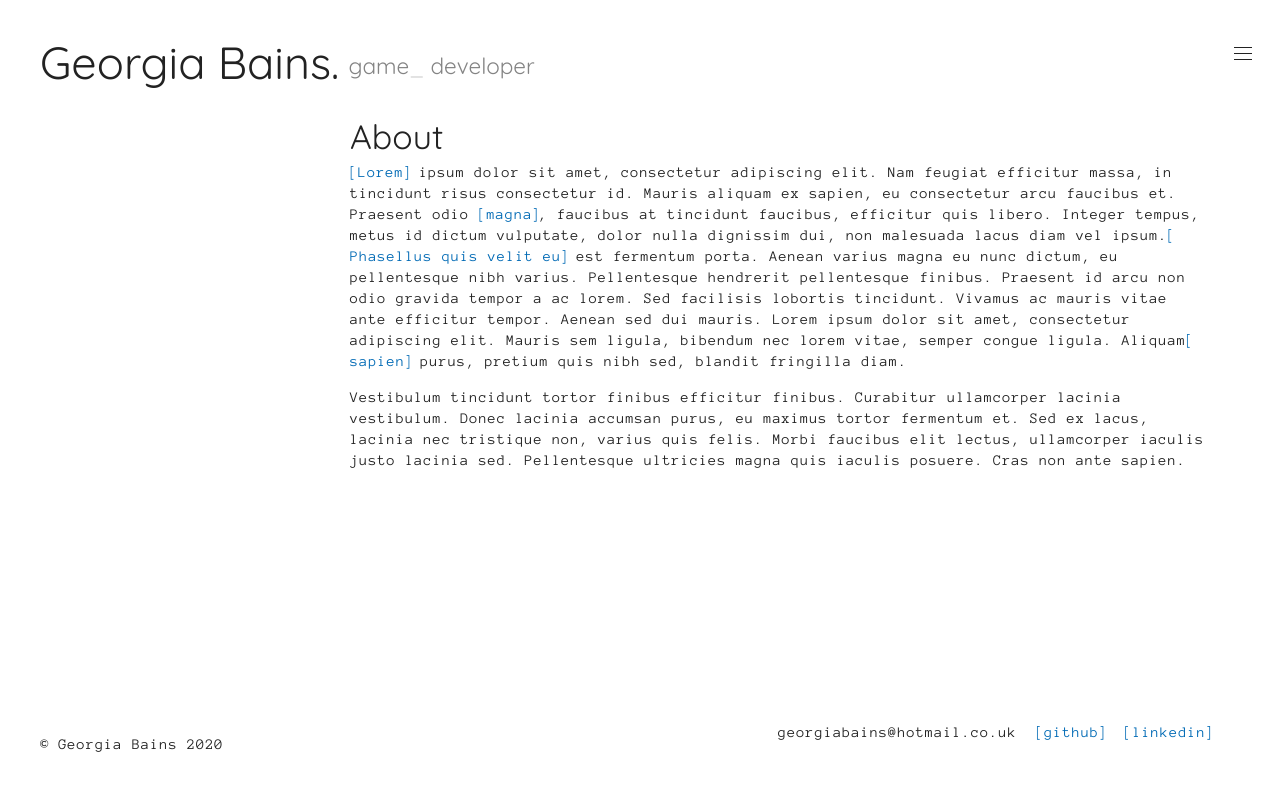
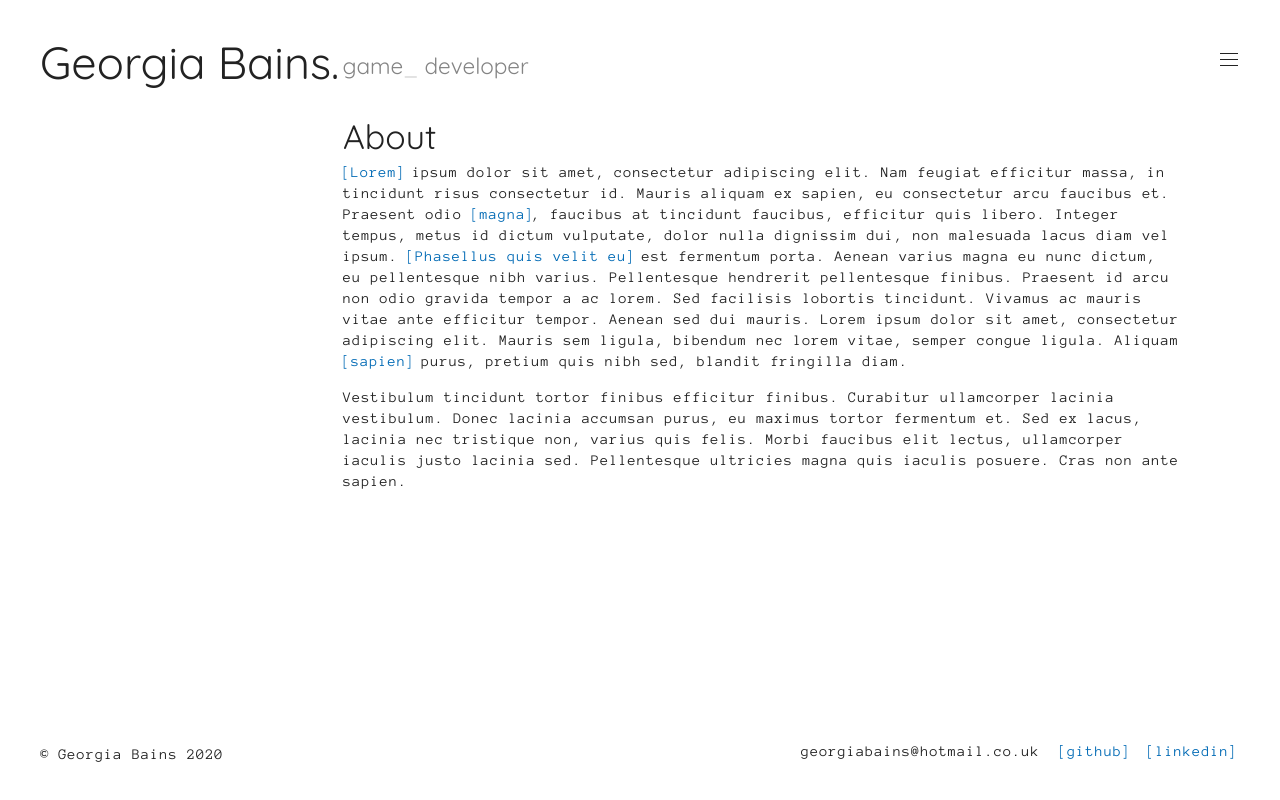
Before and after one commit to georgiabains/new_portfolio, a PHP site: page /about.php in a window 1280 px wide. Run offline with PHP 8.4, Linux system fonts and the light colour scheme; some libraries are stand-ins or nearby versions.

Commit message:
Added box-sizing:border-box; to all elements. Updated all margin/width/height calculations.

```diff
--- a/css/about.css
+++ b/css/about.css
@@ -1,5 +1,5 @@
 main section.about {
   margin-top: 20px;
-  min-height: calc(100vh - 219px); }
+  min-height: calc(100vh - 200px); }
 
 /*# sourceMappingURL=about.css.map */
--- a/css/styles.css
+++ b/css/styles.css
@@ -1,6 +1,14 @@
 @import url("https://fonts.googleapis.com/css?family=Anonymous Pro:400,700|Quicksand:400,700&display=swap");
 @import url("https://fonts.googleapis.com/css?family=Anonymous Pro:400,700|Quicksand:400,700&display=swap");
 @import url("https://fonts.googleapis.com/css?family=Anonymous Pro:400,700|Quicksand:400,700&display=swap");
+html {
+  box-sizing: border-box; }
+
+* {
+  box-sizing: inherit; }
+  *::before, *::after {
+    box-sizing: inherit; }
+
 body {
   margin: 0;
   padding: 0;
@@ -156,15 +164,23 @@ main section#list-of-projects .project-container {
 
 main {
   top: 0;
-  width: calc(75% - 103px);
-  margin-left: calc(25% + 30px);
-  padding: 0 53px 0 0; }
+  width: 75%;
+  margin-left: 25%;
+  padding: 0 100px 0 23px; }
   main section#list-of-projects .project-container .project:last-child {
     margin: 120px 0 60px 0; }
 
 footer .footer-content .footer-copyright p {
-  bottom: 30px;
+  bottom: 20px;
   position: fixed; }
+
+html {
+  box-sizing: border-box; }
+
+* {
+  box-sizing: inherit; }
+  *::before, *::after {
+    box-sizing: inherit; }
 
 body {
   margin: 0;
@@ -239,7 +255,7 @@ h1, h2, h3, h4, h5, h6 {
 header {
   top: 0;
   left: 0;
-  width: calc(100% - 70px);
+  width: 100%;
   padding: 30px 30px 30px 40px; }
   header h1.main-title {
     position: fixed;
@@ -252,7 +268,7 @@ header {
       header h1.main-title a::before, header h1.main-title a::after {
         content: ""; }
   header .roles {
-    margin: 25px 0 0 calc(25% + 6px);
+    margin: 25px 0 0 calc(25% - 0px);
     padding: 0;
     position: relative; }
     header .roles h2 {
@@ -265,8 +281,8 @@ header {
     right: 0;
     position: absolute; }
     header .hamburger-container button#hamburger-menu {
-      top: 47px;
-      right: 28px;
+      top: 53px;
+      right: 42px;
       width: 18px;
       padding: 0;
       border: none;
@@ -326,8 +342,8 @@ header {
     header .hamburger-container #navigation-menu {
       top: 0;
       right: -280px;
-      width: 200px;
-      height: calc(100vh - 80px);
+      width: 280px;
+      height: 100vh;
       padding: 40px;
       position: fixed;
       background: #fbfbfb;
@@ -420,17 +436,17 @@ header {
         -o-transition-duration: 0.4s; }
 
 footer {
-  width: calc(100% - 80px);
+  width: 100%;
   bottom: 0;
   left: 0;
-  padding: 0 40px 30px 40px; }
+  padding: 0 40px 20px 40px; }
   footer .footer-content {
     display: flex;
     flex-wrap: wrap; }
     footer .footer-content .footer-copyright {
-      width: calc(25% + 10px); }
+      width: calc(25% - 23px); }
     footer .footer-content .footer-on-scroll {
-      width: calc(75% - 33px);
+      width: calc(75% + 23px);
       text-align: right; }
       footer .footer-content .footer-on-scroll ul {
         margin: 0;
@@ -447,7 +463,7 @@ footer {
 
 main section.about {
   margin-top: 20px;
-  min-height: calc(100vh - 219px); }
+  min-height: calc(100vh - 200px); }
 
 section.project-page-details {
   margin: 20px 0 60px;
--- a/sass/_base.scss
+++ b/sass/_base.scss
@@ -1,4 +1,16 @@
 @import "_fonts";
+
+html {
+    box-sizing: border-box;
+}
+
+* {
+    box-sizing: inherit;
+    &::before,
+    &::after {
+        box-sizing: inherit;
+    }
+}
 
 body {
     margin: 0;
--- a/sass/about.scss
+++ b/sass/about.scss
@@ -1,6 +1,6 @@
 main {
 	section.about {
 		margin-top: 20px;
-		min-height: calc(100vh - 219px);
+		min-height: calc(100vh - 200px);
 	}
 }
--- a/sass/footer.scss
+++ b/sass/footer.scss
@@ -1,16 +1,16 @@
 footer {
-    width: calc(100% - 80px);
+    width: 100%;
     bottom: 0;
     left: 0;
-    padding: 0 40px 30px 40px;
+    padding: 0 40px 20px 40px;
     .footer-content {
     	display: flex;
     	flex-wrap: wrap;
     	.footer-copyright {
-    		width: calc(25% + 10px);
+    		width: calc(25% - 23px);
     	}
     	.footer-on-scroll {
-            width: calc(75% - 33px);
+            width: calc(75% + 23px);
             text-align: right;
     		ul {
     			margin: 0;
--- a/sass/header.scss
+++ b/sass/header.scss
@@ -3,7 +3,7 @@
 header {
     top: 0;
     left: 0;
-    width: calc(100% - 70px);
+    width: 100%;
     padding: 30px 30px 30px 40px;
     h1.main-title {
         position: fixed;
@@ -21,7 +21,7 @@ header {
         }
     }
     .roles {
-        margin: 25px 0 0 calc(25% + 6px);
+        margin: 25px 0 0 calc(25% - 0px);
         padding: 0;
         position: relative;
         h2 {
@@ -36,8 +36,8 @@ header {
         right: 0;
         position: absolute;
         button#hamburger-menu {
-            top: 47px;
-            right: 28px;
+            top: 53px;
+            right: 42px;
             width: 18px;
             padding: 0;
             border: none;
@@ -114,8 +114,8 @@ header {
         #navigation-menu {
             top: 0;
             right: -280px;
-            width: 200px;
-            height: calc(100vh - 80px);
+            width: 280px;
+            height: 100vh;
             padding: 40px;
             position: fixed;
             background: #fbfbfb;
--- a/sass/home.scss
+++ b/sass/home.scss
@@ -2,9 +2,9 @@
 
 main {
     top: 0;
-    width: calc(75% - 103px);
-    margin-left: calc(25% + 30px);
-    padding: 0 53px 0 0;
+    width: 75%;
+    margin-left: 25%;
+    padding: 0 100px 0 23px;
     section#list-of-projects {
         .project-container {
             .project {
@@ -20,7 +20,7 @@ footer {
     .footer-content {
         .footer-copyright {
             p {
-                bottom: 30px;
+                bottom: 20px;
                 position: fixed;
             }
         }
--- a/sass/projects_page.scss
+++ b/sass/projects_page.scss
@@ -11,8 +11,8 @@ header {
 main {
     top: 0;
     left: 0;
-    width: calc(100% - 110px);
-    padding: 0 70px 0 40px;
+    width: 100%;
+    padding: 0 100px 0 40px;
     section#list-of-projects {
     	.projects-heading {
     		ul.projects-nav {
@@ -52,7 +52,7 @@ main {
 	                        }
 	                    }
 	                    .project-details {
-	                    	width: 67%;
+	                    	width: 83%;
 	                    	padding: 20px 80px 20px 20px;
 	                    	h4 {
 	                    		font-size: 1.15em;
```
Also changed, not shown: css/footer.css (+4 -4 lines), css/header.css (+14 -6 lines), css/home.css (+12 -4 lines), css/projects.css (+8 -0 lines), css/projects_page.css (+29 -13 lines), 6 other files.
